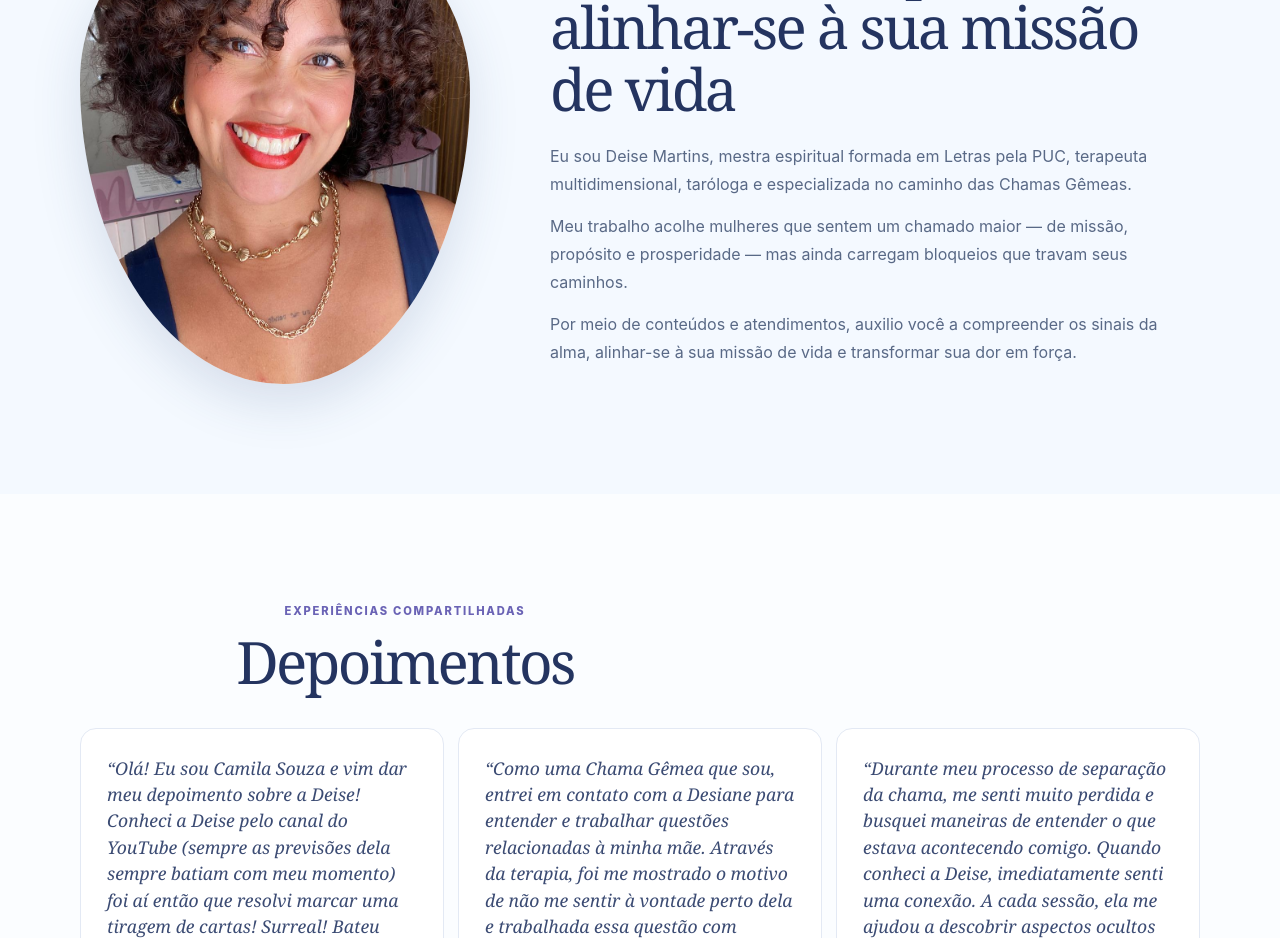
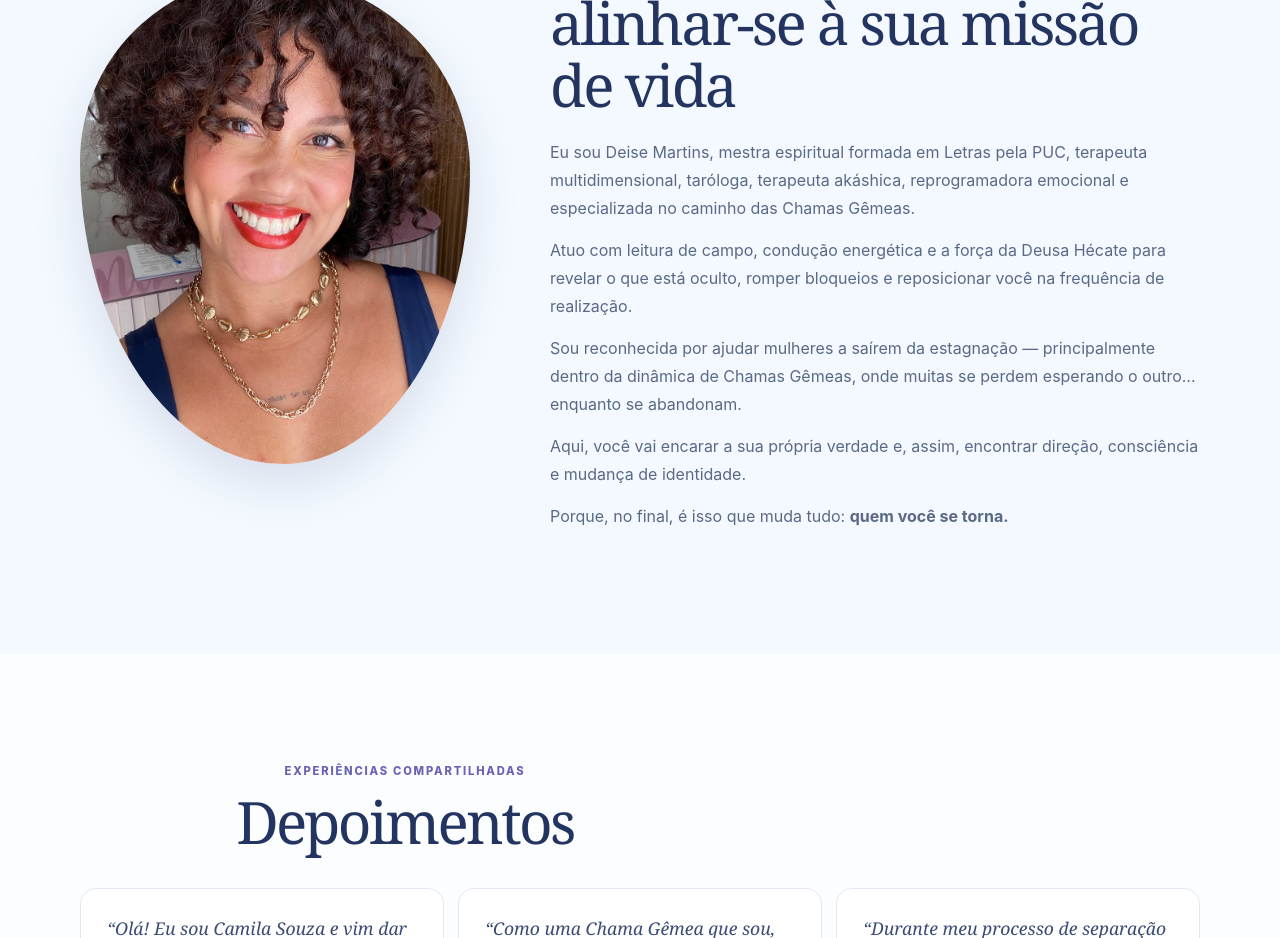
Before and after one commit to DAYANE1130/deise-martins-portal-08-08, a React (Vite) app: page / in a window 1280 px wide. Shown: the part 3280-4218 px from the top of the page. Built offline with nearby package versions, Linux system fonts and the light colour scheme.

Commit message:
atualização do texto da seção sobre

```diff
--- a/src/App.jsx
+++ b/src/App.jsx
@@ -129,9 +129,15 @@ function App() {
           <div className="about__content">
             <p className="section-kicker">Sobre Deise Martins</p>
             <h2 id="about-title">Um chamado para alinhar-se à sua missão de vida</h2>
-            <p>Eu sou Deise Martins, mestra espiritual formada em Letras pela PUC, terapeuta multidimensional, taróloga e especializada no caminho das Chamas Gêmeas.</p>
-            <p>Meu trabalho acolhe mulheres que sentem um chamado maior — de missão, propósito e prosperidade — mas ainda carregam bloqueios que travam seus caminhos.</p>
-            <p>Por meio de conteúdos e atendimentos, auxilio você a compreender os sinais da alma, alinhar-se à sua missão de vida e transformar sua dor em força.</p>
+            <p>Eu sou Deise Martins, mestra espiritual formada em Letras pela PUC, terapeuta multidimensional, taróloga, terapeuta akáshica, reprogramadora emocional e especializada no caminho das Chamas Gêmeas.</p>
+
+<p>Atuo com leitura de campo, condução energética e a força da Deusa Hécate para revelar o que está oculto, romper bloqueios e reposicionar você na frequência de realização.</p>
+
+<p>Sou reconhecida por ajudar mulheres a saírem da estagnação — principalmente dentro da dinâmica de Chamas Gêmeas, onde muitas se perdem esperando o outro… enquanto se abandonam.</p>
+
+<p>Aqui, você vai encarar a sua própria verdade e, assim, encontrar direção, consciência e mudança de identidade.</p>
+
+<p>Porque, no final, é isso que muda tudo: <strong>quem você se torna.</strong></p>
           </div>
         </div>
       </section>
```
